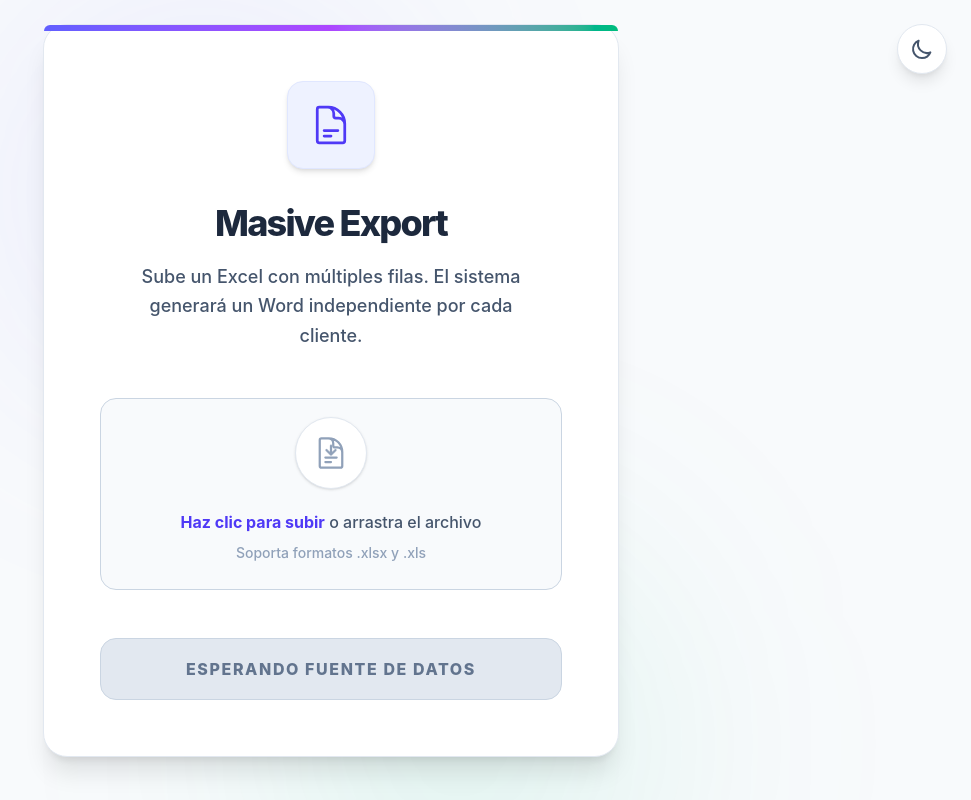
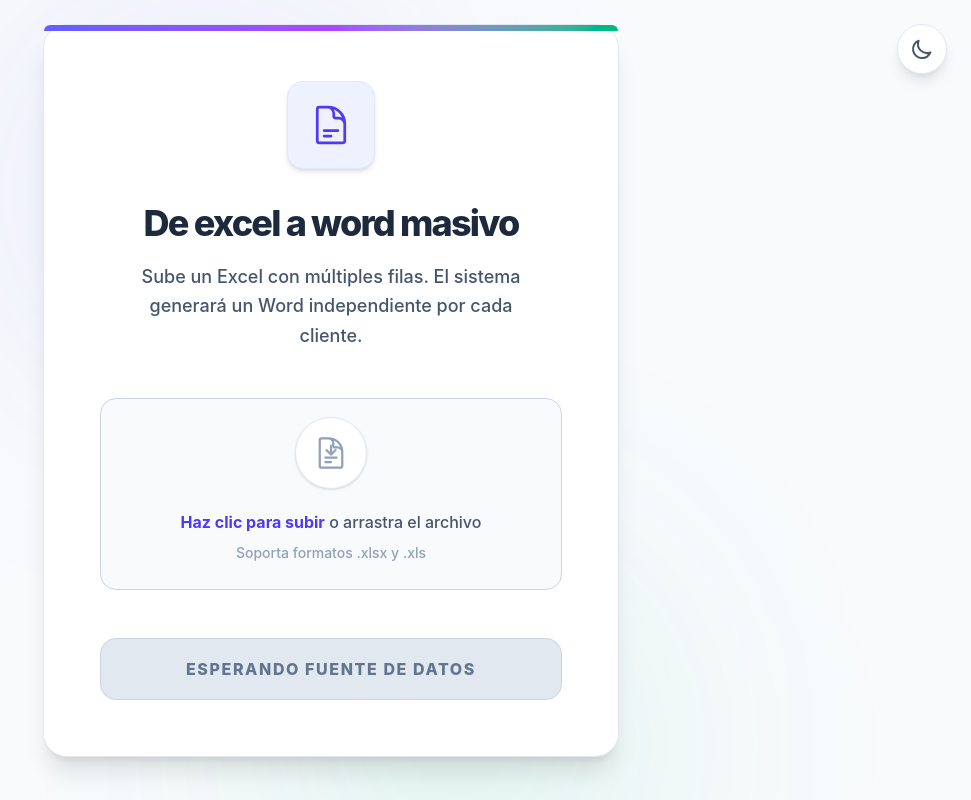
Before and after one commit to NicolasCruyffMachadoGarcia/SmartCash, a React (Vite) app: page / in a window 1280 px wide. Shown: the top 800 px of the page, without its empty margins (309-1280 px from the left). Built offline with nearby package versions, Linux system fonts and the light colour scheme.

Commit message:
cambio titulo

```diff
--- a/src/App.jsx
+++ b/src/App.jsx
@@ -236,7 +236,7 @@ function App() {
             </svg>
           </div>
           <h1 className="text-4xl font-extrabold text-slate-800 dark:text-white tracking-tighter leading-tight transition-colors">
-            Masive Export
+            De excel a word masivo
           </h1>
           <p className="text-slate-600 dark:text-slate-400 mt-4 text-lg max-w-sm mx-auto font-medium leading-relaxed transition-colors">
             Sube un Excel con múltiples filas. El sistema generará un Word independiente por cada cliente.
```
